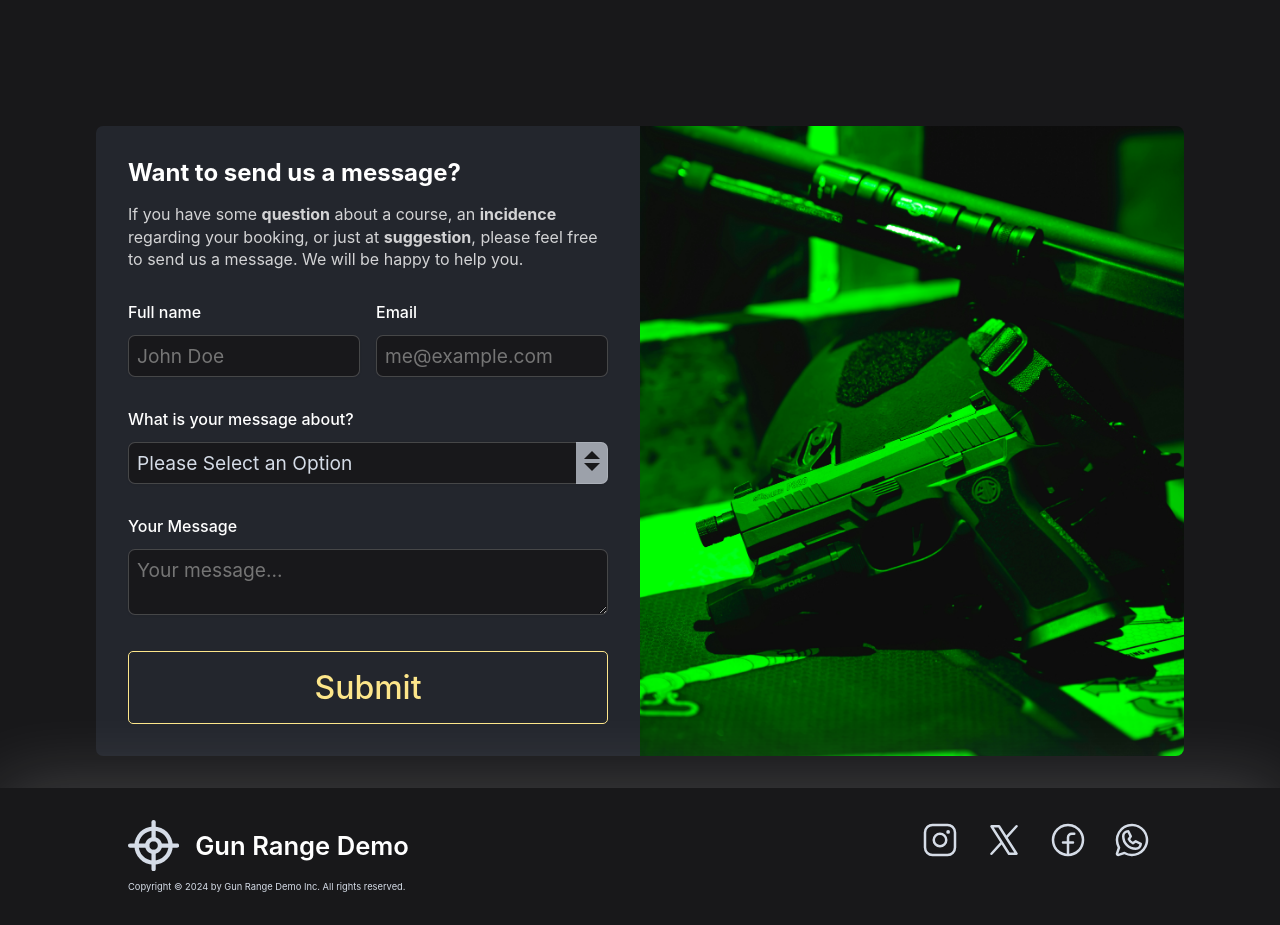
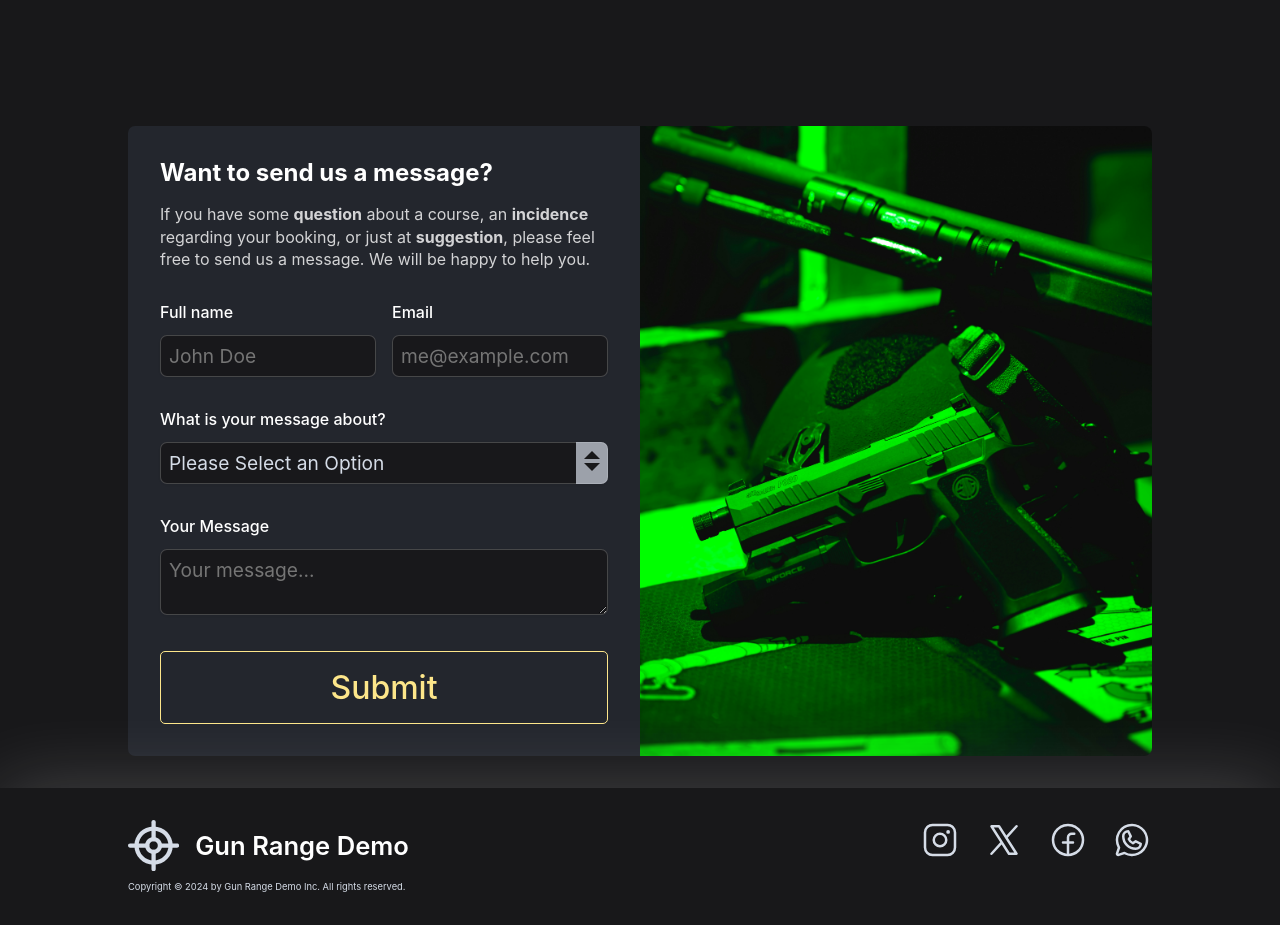
Before and after one commit to lifeBalance/booking, a Nuxt app: page / in a window 1280 px wide. Shown: the part 1970-2895 px from the top of the page. Built offline with nearby package versions, Linux system fonts and the light colour scheme.

Commit message:
more sauce

```diff
--- a/components/ContactForm.vue
+++ b/components/ContactForm.vue
@@ -173,14 +173,17 @@ const selectOptions = [
 }
 
 @media (min-width: 480px) {
-  section {
-    max-width: 85%;
+  .contact-form {
+    padding-left: 5%;
+    padding-right: 5%;
   }
 }
 
 @media (min-width: 768px) {
   .contact-form {
     grid-template-columns: 1fr 1fr;
+    padding-left: 7%;
+    padding-right: 7%;
 
     & .form-box {
       form {
@@ -222,6 +225,10 @@ const selectOptions = [
 }
 
 @media (min-width: 992px) {
+  .contact-form {
+    padding-left: 10%;
+    padding-right: 10%;
+  }
 }
 
 @media (min-width: 1200px) {
--- a/components/Testimonials.vue
+++ b/components/Testimonials.vue
@@ -96,12 +96,19 @@ h2 {
 }
 
 @media (min-width: 480px) {
+  section {
+    padding: 6rem 5%;
+  }
+
   .card-list {
     max-width: 85%;
   }
 }
 
 @media (min-width: 768px) {
+  section {
+    padding: 6rem 7%;
+  }
 }
 
 @media (min-width: 992px) {
```
